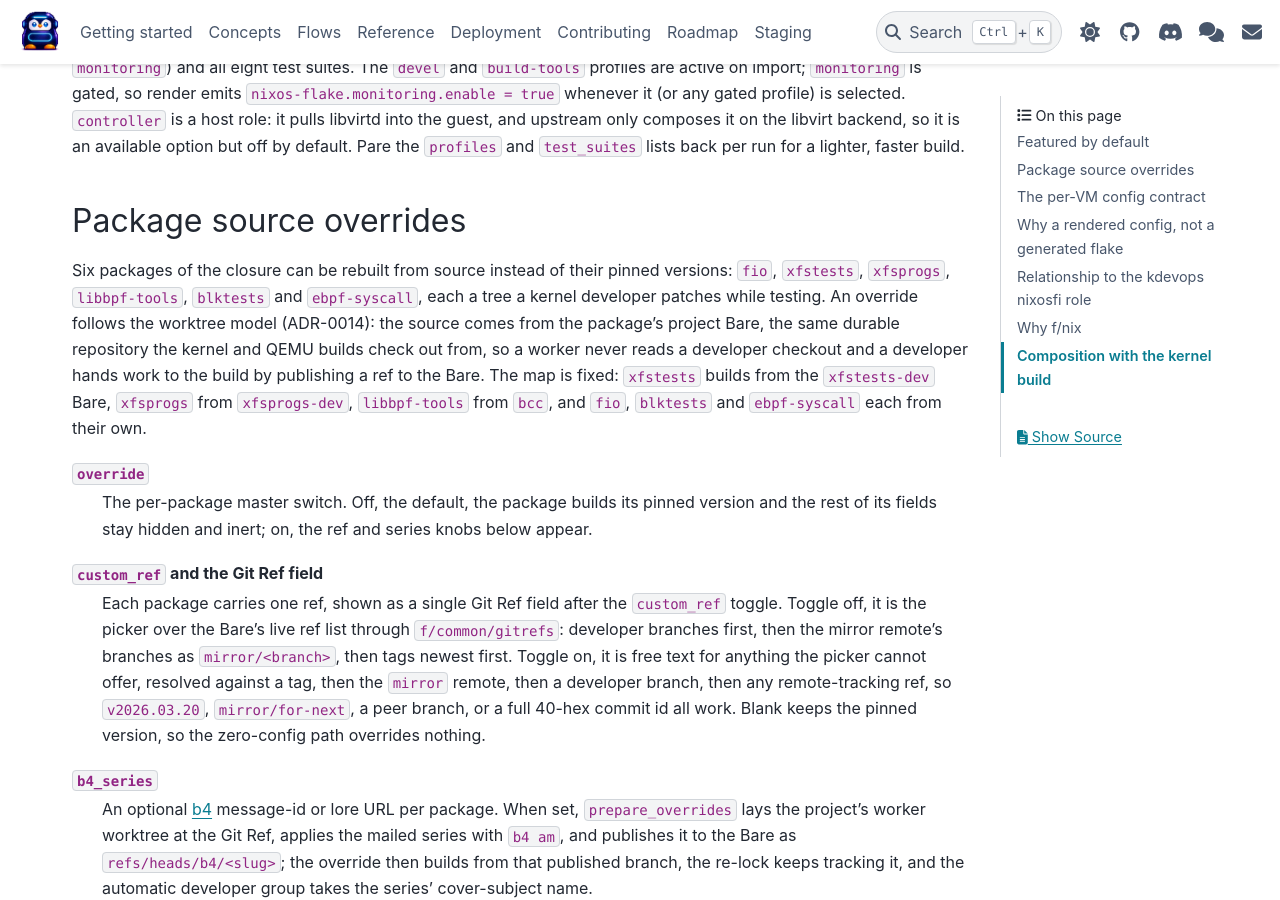
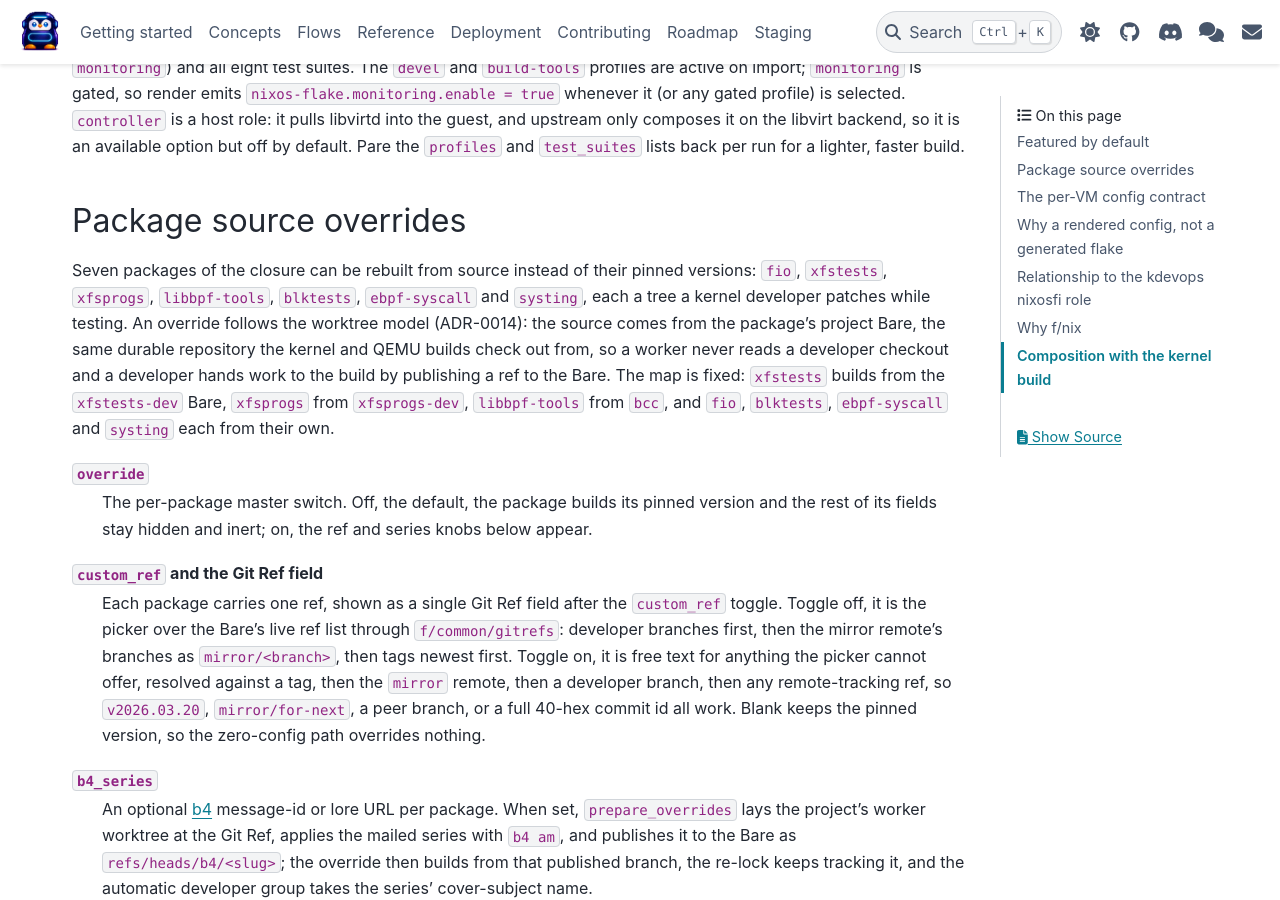
Before and after one commit to dagomez137/kdevops-ng, a Sphinx documentation site: the page built from docs/flows/nix-build.rst, in a window 1280 px wide and 900 px high, scrolled down 842 px. Built offline with Sphinx 7.4.7 and the PyData theme 0.15.4, drawn with Linux system fonts in a browser that asks for light colours.

Commit message:
nix: make systing source-overridable
Build-verified the way the curated list claims: systing built from a ref
other than its pinned one, through the same src swap the overlay
performs. That works only because the recipe vendors the crates from the
lockfile of the source being built; a cargoHash changes between two refs
whose dependency sets are identical, and would have failed every
override on a hash mismatch.

A fixture test now reads both step forms and fails when a curated
package has no field in either, the check that was missing when the list
last grew.

Generated-by: Claude AI
Signed-off-by: Daniel Gomez <da.gomez@kernel.org>

```diff
--- a/docs/flows/nix-build.rst
+++ b/docs/flows/nix-build.rst
@@ -53,17 +53,17 @@ libvirt backend, so it is an available option but off by default. Pare the
 Package source overrides
 ========================
 
-Six packages of the closure can be rebuilt from source instead of their
+Seven packages of the closure can be rebuilt from source instead of their
 pinned versions: ``fio``, ``xfstests``, ``xfsprogs``, ``libbpf-tools``,
-``blktests`` and ``ebpf-syscall``, each a tree a kernel developer patches
-while testing. An
-override follows the worktree model (ADR-0014): the source comes from the
-package's project Bare, the same durable repository the kernel and QEMU
-builds check out from, so a worker never reads a developer checkout and a
-developer hands work to the build by publishing a ref to the Bare. The map
-is fixed: ``xfstests`` builds from the ``xfstests-dev`` Bare, ``xfsprogs``
-from ``xfsprogs-dev``, ``libbpf-tools`` from ``bcc``, and ``fio``,
-``blktests`` and ``ebpf-syscall`` each from their own.
+``blktests``, ``ebpf-syscall`` and ``systing``, each a tree a kernel
+developer patches while testing. An override follows the worktree model
+(ADR-0014): the source comes from the package's project Bare, the same
+durable repository the kernel and QEMU builds check out from, so a worker
+never reads a developer checkout and a developer hands work to the build by
+publishing a ref to the Bare. The map is fixed: ``xfstests`` builds from the
+``xfstests-dev`` Bare, ``xfsprogs`` from ``xfsprogs-dev``, ``libbpf-tools``
+from ``bcc``, and ``fio``, ``blktests``, ``ebpf-syscall`` and ``systing``
+each from their own.
 
 ``override``
    The per-package master switch. Off, the default, the package builds its
```
Also changed, not shown: 7 other files.
